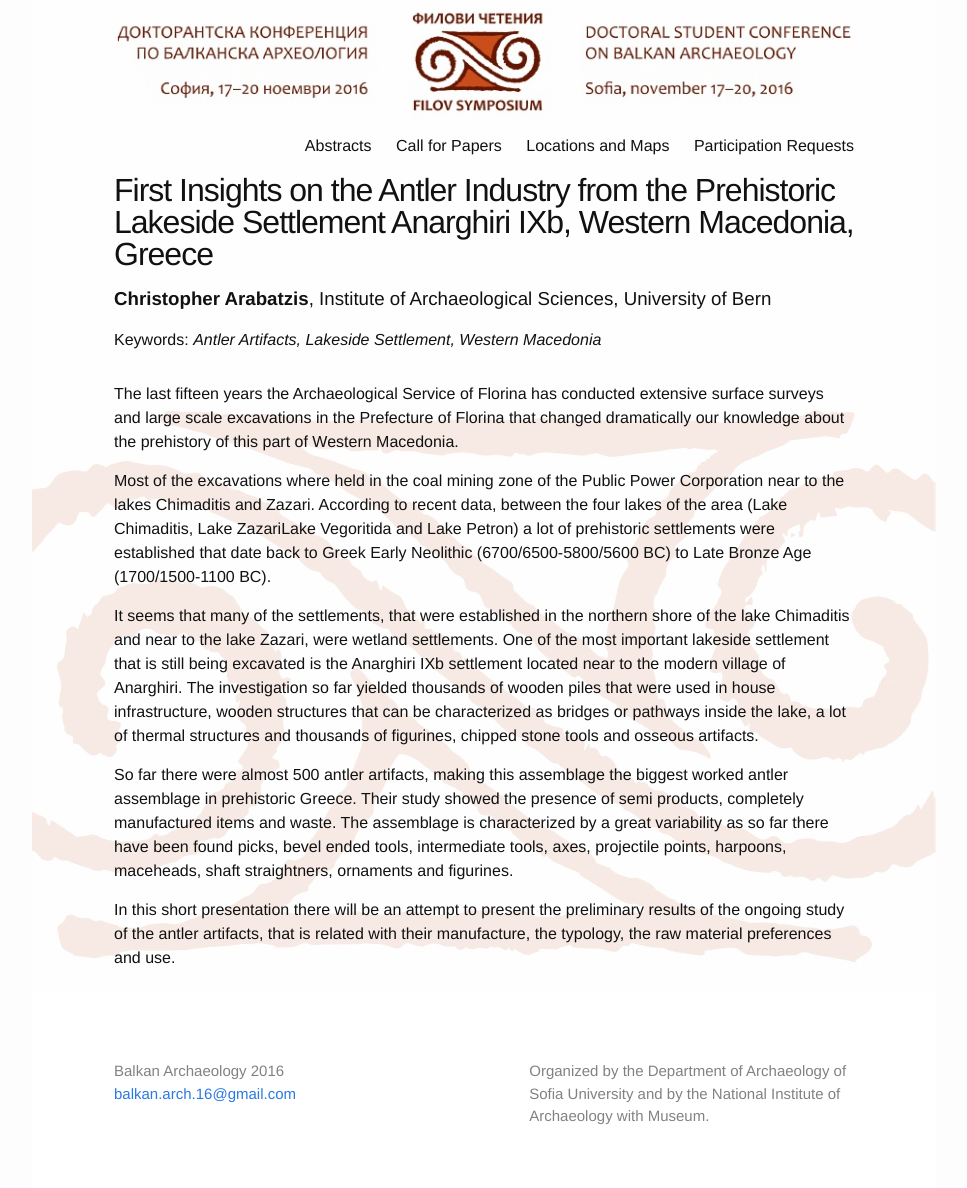
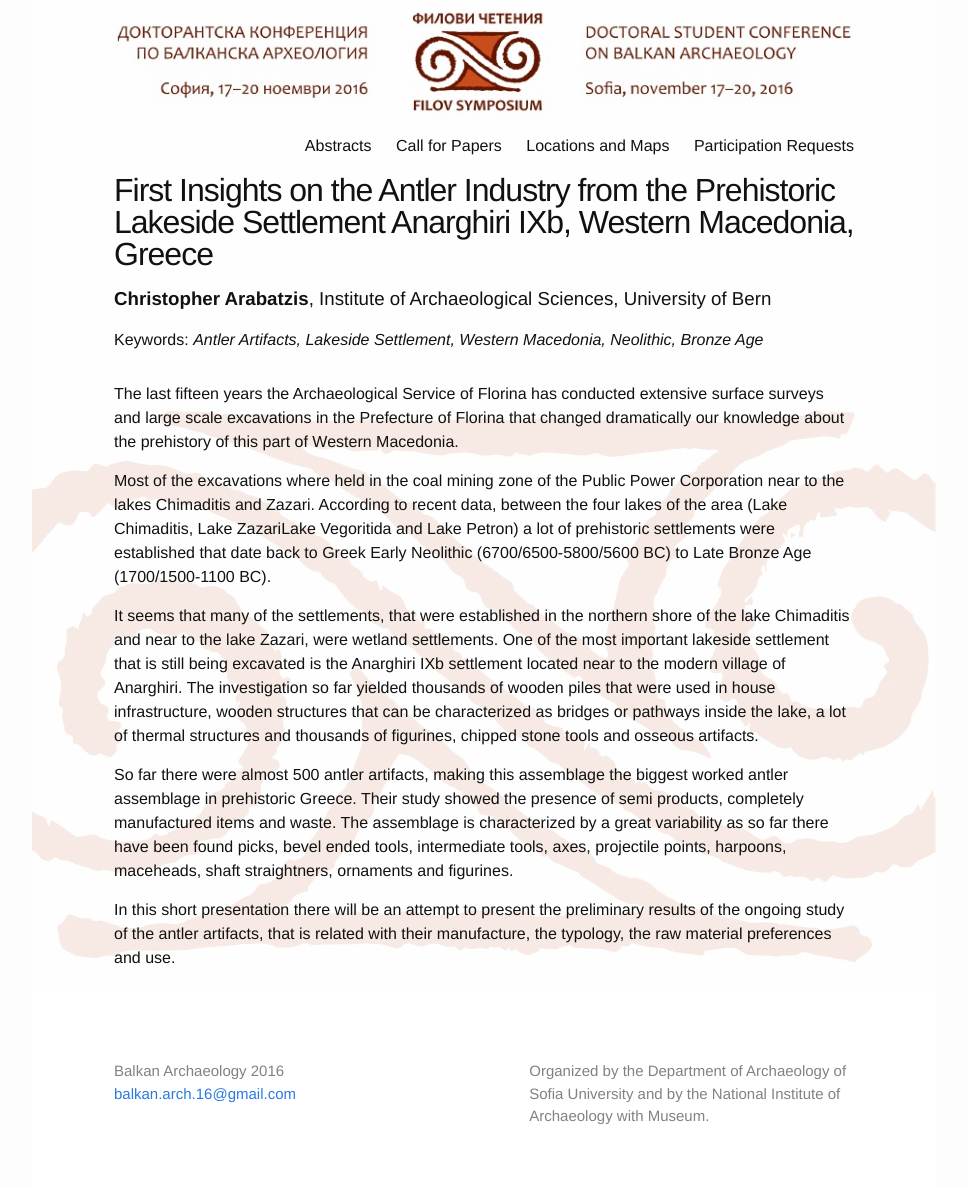
Before and after one commit to balkan-archaeology/balkan-archaeology.github.io, a Jekyll site: the page built from _abstracts/christopher-arabatzis.md, in a window 1280 px wide. Shown: the whole page, without its empty margins (156-1123 px from the left). Built offline with Jekyll 4.4.1, drawn with Linux system fonts in a browser that asks for light colours.

Commit message:
Update Christopher Arabatzis keywords.

```diff
--- a/_abstracts/christopher-arabatzis.md
+++ b/_abstracts/christopher-arabatzis.md
@@ -9,7 +9,8 @@ author: "Christopher Arabatzis"
 
 institution: "Institute of Archaeological Sciences, University of Bern"
 
-keywords: "Antler Artifacts, Lakeside Settlement, Western Macedonia"
+keywords: "Antler Artifacts, Lakeside Settlement,
+           Western Macedonia, Neolithic, Bronze Age"
 ---
 
 The last fifteen years the Archaeological Service of Florina has
```
